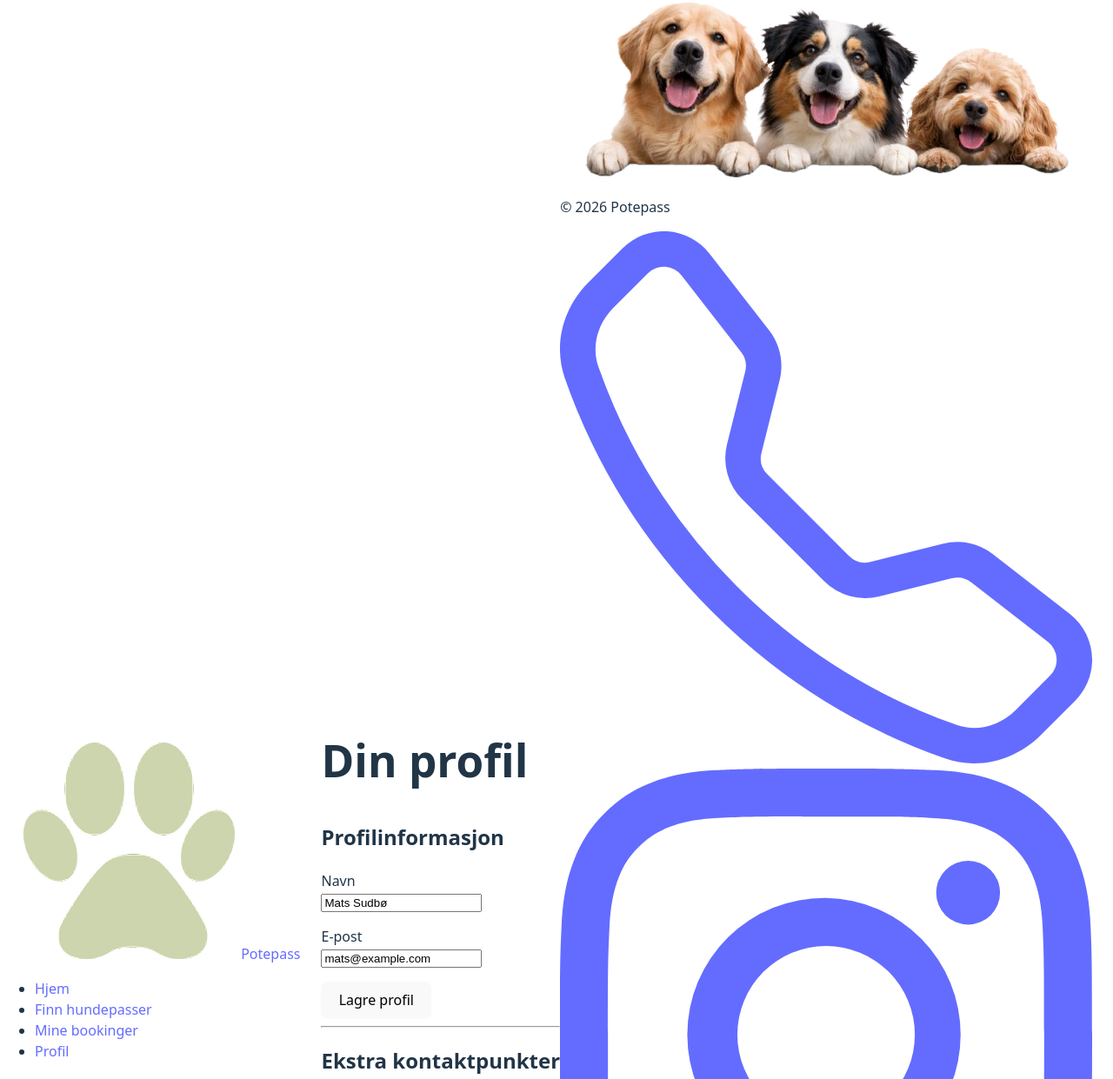
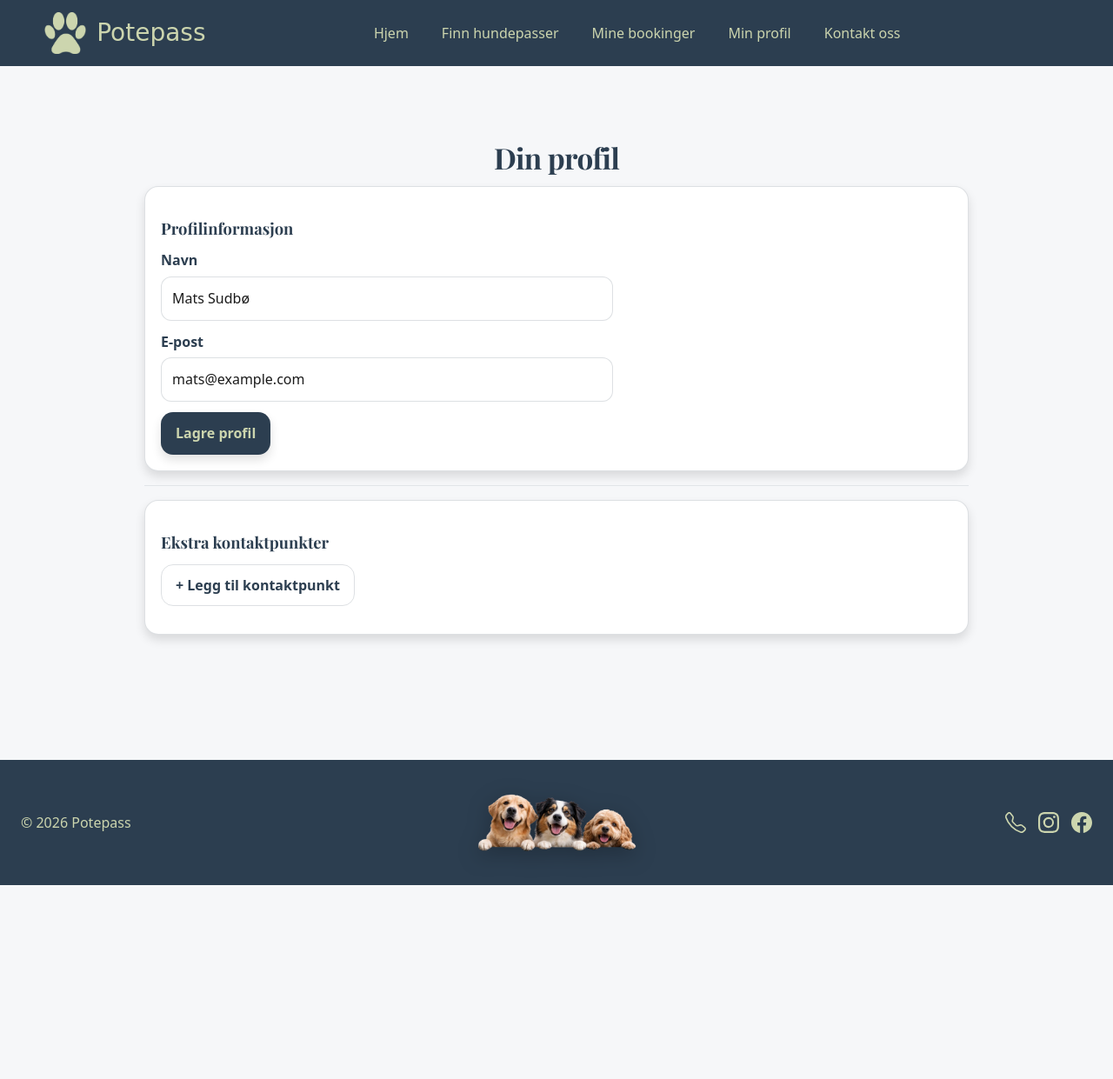
Before and after one commit to vildehf/Skoleprosjekt-Portfolio, a website built with Vite: page src/html/profile.html in a window 1280 px wide. Shown: the top 1241 px of the page at 87% size. After the commit the page ends 1018 px from the top, so only its background shows below. Built offline with nearby package versions, Linux system fonts and the light colour scheme; files whose address does not match are found by name; a web font is replaced by a local one.

Commit message:
Requested changes fixed

```diff
--- a/src/css/style.css
+++ b/src/css/style.css
@@ -2,3 +2,4 @@
 @import "/src/css/booking.css";
 @import "/src/css/petSitter.css";
 @import "/src/css/registration.css";
+@import "/src/css/profile.css";
--- a/src/html/profile.html
+++ b/src/html/profile.html
@@ -11,10 +11,8 @@
       rel="stylesheet"
     />
 
-    <link rel="stylesheet" href="style/header.css" />
-    <link rel="stylesheet" href="style/main.css" />
-    <link rel="stylesheet" href="style/footer.css" />
-    <link rel="stylesheet" href="style/profile.css">
+    <link rel="stylesheet" href="/src/css/style.css" />
+
 
     <link rel="shortcut icon" href="assets/paw.png" />
 </head>
@@ -22,30 +20,24 @@
    <header>
     <div class="hamburger-backdrop" aria-hidden="true"></div>
     <div class="container header-inner">
-        <a href="index.html" class="logo">
-          <img
-            src="assets/logo.png"
-            alt="Potepass – trygg hundepass"
-            class="logo-image"
-          />
+      <a href="/index.html" class="logo">
+        <img src="/src/assets/logo.png" alt="Potepass – trygg hundepass" class="logo-image">
         <span class="logo-text">Potepass</span>
       </a>
 
       <nav id="primary-nav" class="nav" aria-label="Hovedmeny">
         <ul class="nav-menu">
-            <li><a href="index.html" aria-current="page">Hjem</a></li>
-            <li><a href="petSitters.html">Finn hundepasser</a></li>
-            <li><a href="bookings.html">Mine bookinger</a></li>
-            <li><a href="profile.html">Profil</a></li>
+          <li><a href="/index.html">Hjem</a></li>
+          <li>
+            <a href="/src/html/petSitters.html">Finn hundepasser</a>
+          </li>
+          <li><a href="/src/html/booking.html">Mine bookinger</a></li>
+          <li><a href="/src/html/">Min profil</a></li>
+          <li><a href="/src/html/contact.html">Kontakt oss</a></li>
         </ul>
       </nav>
 
-        <button
-          class="hamburger"
-          aria-controls="primary-nav"
-          aria-expanded="false"
-          aria-label="Åpne meny"
-        >
+      <button class="hamburger" aria-controls="primary-nav" aria-expanded="false" aria-label="Åpne meny">
         <span>
           <span class="bar"></span>
           <span class="bar"></span>
@@ -54,11 +46,12 @@
       </button>
     </div>
   </header>
+
     <main>
         <section aria-labelledby="profile-title">
   <h1 id="profile-title">Din profil</h1>
 
-  <!-- Profil (READ/UPDATE) -->
+
   <section aria-labelledby="profile-info-title">
     <h2 id="profile-info-title">Profilinformasjon</h2>
 
@@ -91,7 +84,7 @@
 
   <hr />
 
-  <!-- Ekstra kontaktpunkter (FULL CRUD) -->
+
   <section aria-labelledby="contacts-title">
     <h2 id="contacts-title">Ekstra kontaktpunkter</h2>
 
@@ -101,7 +94,7 @@
   </section>
 </section>
 
-<!-- Dialog for Create/Update -->
+
 <dialog id="contactDialog" aria-labelledby="dialogTitle">
   <form id="contactForm" method="dialog">
     <h3 id="dialogTitle">Kontaktpunkt</h3>
@@ -135,14 +128,13 @@
   </form>
 </dialog>
     </main>
-    <!-- FOOTER -->
+
   <footer class="site-footer">
+    <div class="container footer-row">
+      <p class="footer-brand">&copy; 2026 Potepass</p>
       <div class="footer-dogs">
-        <img src="assets/puppies.png" alt="Illustrasjon av hunder" />
+        <img src="/src/assets/puppies.png" alt="Illustrasjon av hunder">
       </div>
-
-      <div class="container footer-content">
-        <p>&copy; 2026 Potepass</p>
 
       <div class="social">
         <a href="tel:+4712345678" aria-label="Ring oss">
@@ -162,7 +154,7 @@
           href="https://instagram.com/dittbrukernavn"
           aria-label="Instagram"
           target="_blank"
-            rel="noopener noreferrer"
+          rel="noopener"
         >
           <svg
             xmlns="http://www.w3.org/2000/svg"
@@ -180,7 +172,7 @@
           href="https://facebook.com/dittbrukernavn"
           aria-label="Facebook"
           target="_blank"
-            rel="noopener noreferrer"
+          rel="noopener"
         >
           <svg
             xmlns="http://www.w3.org/2000/svg"
@@ -196,8 +188,6 @@
       </div>
     </div>
   </footer>
-    <script src="js/burger.js"></script>
-    <script src="js/profile.js"></script>
 
 </body>
 </html>
```
Lines whose indentation alone changed are shown as unchanged.
